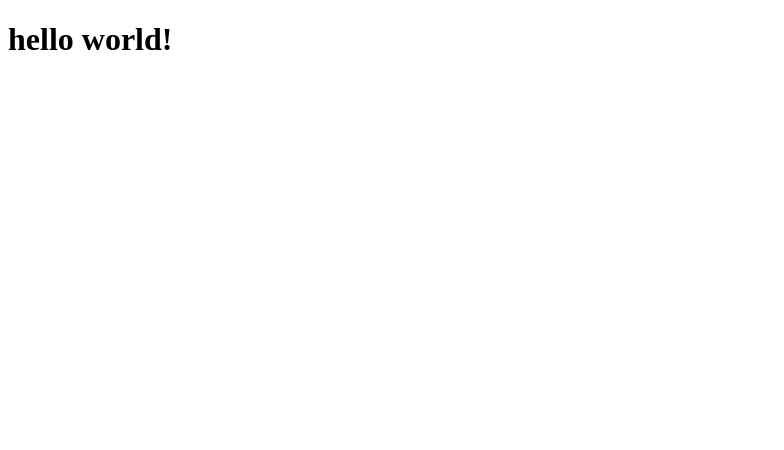
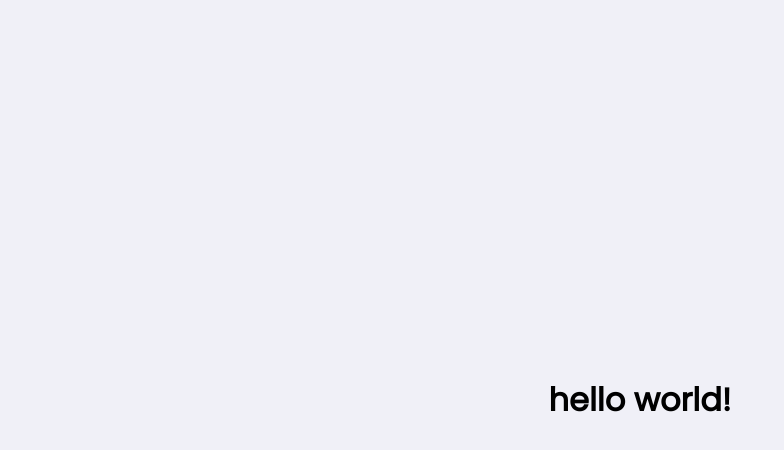
Before and after one commit to Delfio/nlw2_web, a React (Create React App) app: page / in a window 1280 px wide. Shown: the top 450 px of the page, without its empty margins (0-784 px from the left). Built offline with nearby package versions, Linux system fonts and the light colour scheme; the HTML template or start-up script is replaced by a standard one.

Commit message:
estilos globais

```diff
--- a/public/index.html
+++ b/public/index.html
@@ -5,6 +5,8 @@
 
     <meta name="viewport" content="width=device-width, initial-scale=1" />
     <meta name="theme-color" content="#000000" />
+
+    <link href="https://fonts.googleapis.com/css2?family=Archivo:wght@500;700&family=Poppins&display=swap" rel="stylesheet">
 
     <title>Proffy</title>
   </head>
--- a/src/App.tsx
+++ b/src/App.tsx
@@ -1,5 +1,6 @@
 import React from 'react';
 
+import './assets/styles/global.css';
 
 function App() {
   return (
--- /dev/null
+++ b/src/assets/styles/global.css
@@ -0,0 +1,61 @@
+:root {
+    --color-background: #F0F0F7;
+    --color-primary-lighter: #9871F5;
+    --color-primary-light: #916BEA;
+    --color-primary: #8257E5;
+    --color-primary-dark: #774DD6;
+    --color-primary-darker: #6842C2;
+    --color-secundary: #04D361;
+    --color-secundary-dark: #04BF58;
+    --color-title-in-primary: #FFFFFF;
+    --color-text-in-primary: #D4C2FF;
+    --color-text-title: #32264D;
+    --color-text-complement: #9C98A6;
+    --color-text-base: #6A6180;
+    --color-line-in-white: #E6E6F0;
+    --color-input-background: #F8F8FC;
+    --color-button-text: #FFFFFF;
+    --color-box-base: #FFFFFF;
+    --color-box-footer: #FAFAFC;
+
+    font-size: 60%;
+
+}
+
+* {
+    margin: 0;
+    padding: 0;
+    box-sizing: border-box;
+}
+
+html, body, #root {
+    height: 100vh;
+}
+
+body {
+    background-color: var(--color-background);
+}
+
+#root {
+    display: flex;
+    align-items: center;
+    justify-content: center;
+}
+
+body,
+input,
+button,
+textarea {
+    font: 500 1.6rem Poppins;
+}
+
+.container {
+    width: 90vw;
+    max-width:  700px;
+}
+
+@media (min-width: 700px) {
+    :root {
+        font-size: 62.5%;
+    }
+}
```
